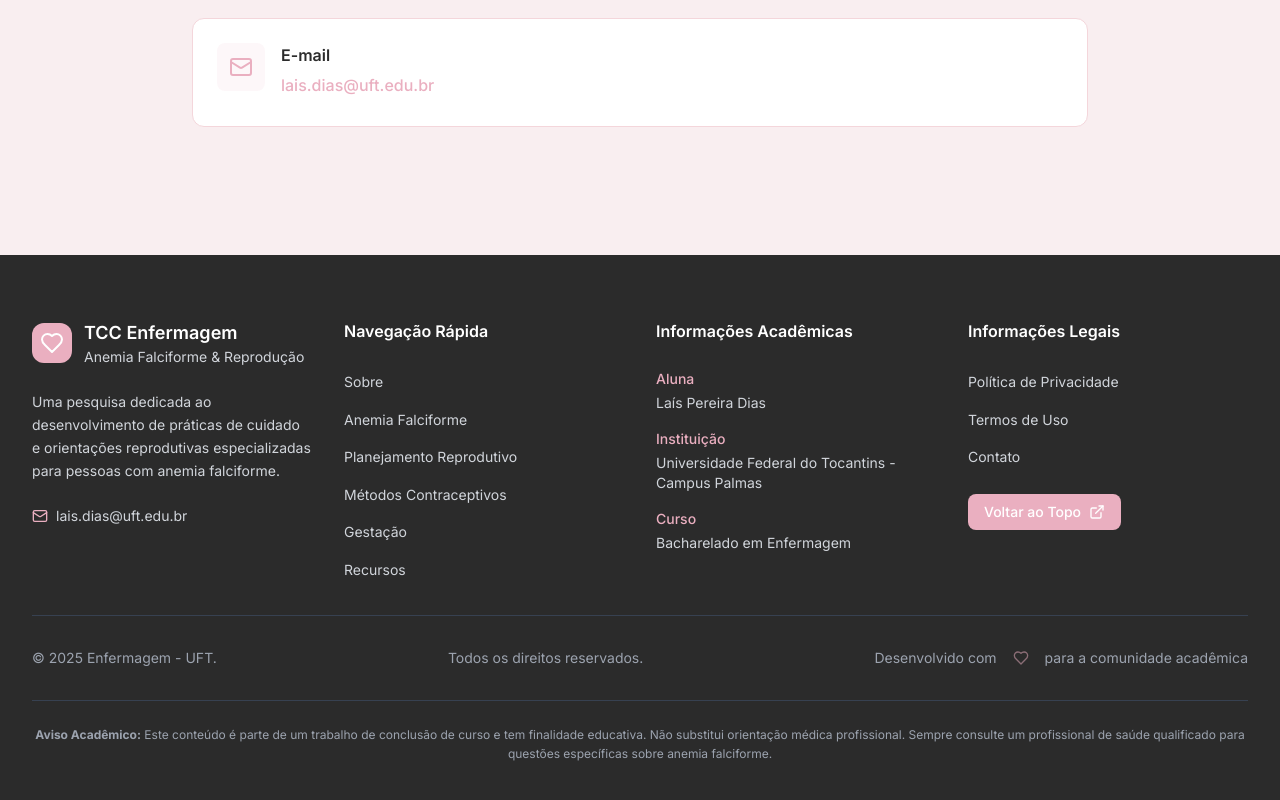
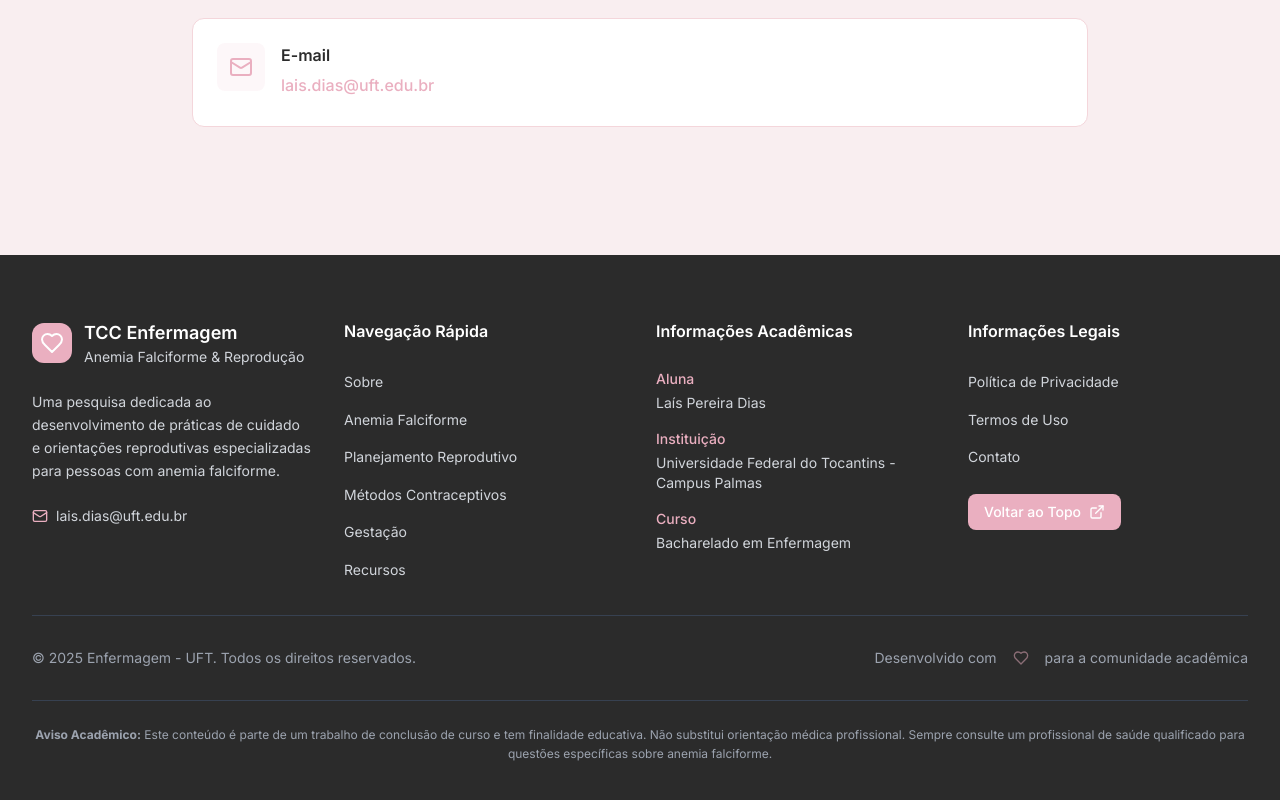
Before and after one commit to iagorlrnc/modeloVI, a React (Vite) app: page / in a window 1280 px wide. Shown: the part 10504-11304 px from the top of the page. Built offline with nearby package versions, Linux system fonts and the light colour scheme.

Commit message:
updateText

```diff
--- a/src/components/Footer.tsx
+++ b/src/components/Footer.tsx
@@ -128,10 +128,7 @@ const Footer: React.FC = () => {
         {/* Bottom Section */}
         <div className="flex flex-col md:flex-row justify-between items-center space-y-4 md:space-y-0">
           <p className="text-gray-400 text-sm">
-            © {currentYear} Enfermagem - UFT.
-          </p>
-          <p className="text-gray-400 text-sm">
-            Todos os direitos reservados.
+            © {currentYear} Enfermagem - UFT. Todos os direitos reservados.
           </p>
 
           <div className="flex items-center space-x-4">
```
